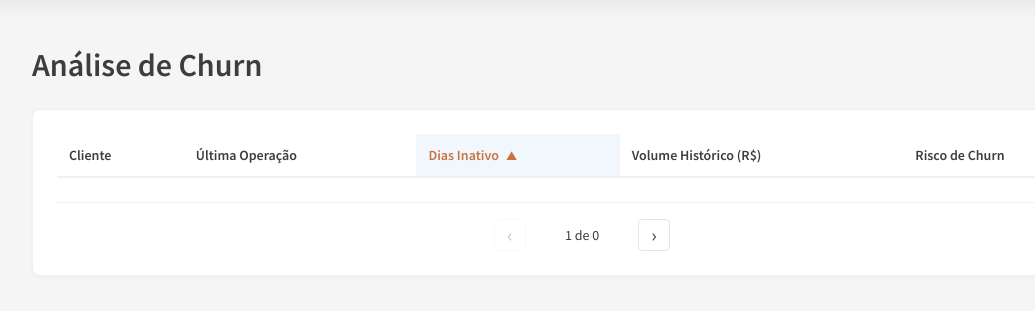
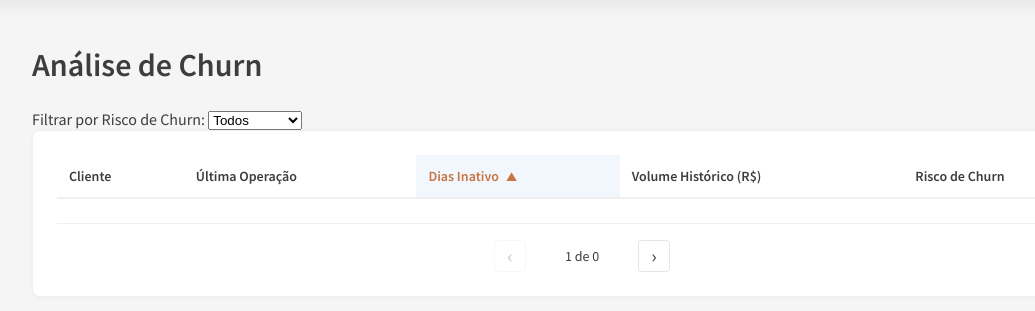
Before and after one commit to gskumlehn/dashboard-fonte, a Flask app: page /comercial/churn-analysis in a window 1280 px wide. Shown: the part 64-375 px from the top of the page, without its empty margins (58-1093 px from the left). Run offline with Flask 3, Linux system fonts and the light colour scheme; the visitor is signed in with stand-in values (Sample User, id 1); data that the repository does not hold is empty.

Commit message:
Adiciona filtro de risco

```diff
--- a/app/controllers/comercial_controller.py
+++ b/app/controllers/comercial_controller.py
@@ -17,12 +17,14 @@ def fetch_churn_data():
         items_per_page = int(request.args.get('items_per_page', 10))
         sort_column = request.args.get('sort_column', 'VolumeHistorico')
         sort_direction = request.args.get('sort_direction', 'DESC').upper()
+        risk_filter = request.args.get('risk_filter', '')
 
         result = ComercialService.get_churn_data(
             page=page,
             items_per_page=items_per_page,
             sort_column=sort_column,
-            sort_direction=sort_direction
+            sort_direction=sort_direction,
+            risk_filter=risk_filter
         )
         return jsonify(result), 200
     except Exception as e:
--- a/app/services/comercial_service.py
+++ b/app/services/comercial_service.py
@@ -2,7 +2,7 @@ from app.infra.db_connection import Database
 
 class ComercialService:
     @staticmethod
-    def get_churn_data(page=1, items_per_page=10, sort_column="VolumeHistorico", sort_direction="DESC"):
+    def get_churn_data(page=1, items_per_page=10, sort_column="VolumeHistorico", sort_direction="DESC", risk_filter=""):
         valid_sort_columns = ["ClienteNome", "UltimaData", "DiasInativo", "VolumeHistorico"]
         if sort_column not in valid_sort_columns:
             raise ValueError(f"Coluna de ordenação inválida: {sort_column}")
@@ -10,6 +10,14 @@ class ComercialService:
             raise ValueError(f"Direção de ordenação inválida: {sort_direction}")
 
         offset = (page - 1) * items_per_page
+
+        risk_conditions = {
+            "Consumado": "DiasInativo > 120",
+            "Alto": "DiasInativo BETWEEN 91 AND 120",
+            "Médio": "DiasInativo BETWEEN 61 AND 90",
+            "Baixo": "DiasInativo <= 60"
+        }
+        risk_condition = risk_conditions.get(risk_filter, "1=1")
 
         query = f"""
         WITH UltimaOperacao AS (
@@ -46,6 +54,7 @@ class ComercialService:
             DiasInativo,
             VolumeHistorico
         FROM ClientesInativos
+        WHERE {risk_condition}
         ORDER BY {sort_column} {sort_direction}
         OFFSET {offset} ROWS FETCH NEXT {items_per_page} ROWS ONLY;
         """
--- a/app/static/js/churnAnalysis.js
+++ b/app/static/js/churnAnalysis.js
@@ -2,6 +2,7 @@ const itemsPerPage = 10;
 let currentPage = 1;
 let sortColumn = 'DiasInativo';
 let sortDirection = 'asc';
+let riskFilter = '';
 
 function getRiskLabel(risk) {
     const labels = {
@@ -59,7 +60,8 @@ function fetchChurnData() {
         page: currentPage,
         items_per_page: itemsPerPage,
         sort_column: sortColumn,
-        sort_direction: sortDirection
+        sort_direction: sortDirection,
+        risk_filter: riskFilter
     });
 
     fetch(`/comercial/churn-analysis/data?${params.toString()}`)
@@ -109,8 +111,18 @@ function setupPaginationHandlers() {
     });
 }
 
+function setupRiskFilterHandler() {
+    const riskFilterSelect = document.getElementById('risk-filter');
+    riskFilterSelect.addEventListener('change', () => {
+        riskFilter = riskFilterSelect.value;
+        currentPage = 1;
+        fetchChurnData();
+    });
+}
+
 document.addEventListener('DOMContentLoaded', () => {
     setupSortHandlers();
     setupPaginationHandlers();
+    setupRiskFilterHandler();
     fetchChurnData();
 });
--- a/app/templates/churnAnalysis.html
+++ b/app/templates/churnAnalysis.html
@@ -5,6 +5,17 @@
 {% block content %}
 <div class="churn-container">
     <h1>Análise de Churn</h1>
+
+    <div class="filters">
+        <label for="risk-filter">Filtrar por Risco de Churn:</label>
+        <select id="risk-filter">
+            <option value="">Todos</option>
+            <option value="Consumado">Consumado</option>
+            <option value="Alto">Alto</option>
+            <option value="Médio">Médio</option>
+            <option value="Baixo">Baixo</option>
+        </select>
+    </div>
 
     <div class="table-card">
         <table id="churn-table">
```
